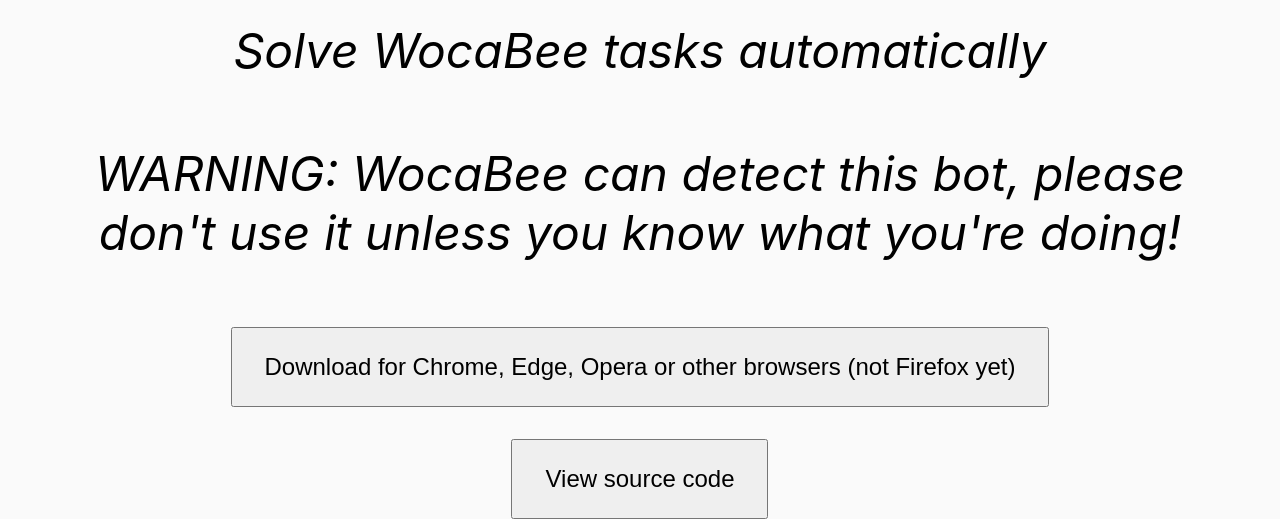
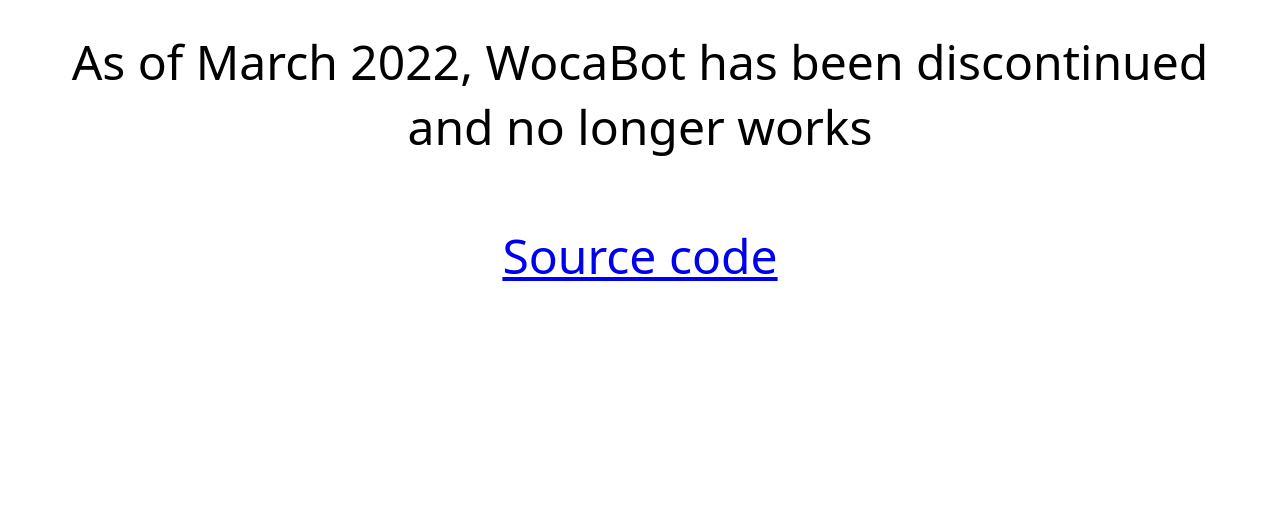
Before and after one commit to voytxt/wocabee-bot, a website built with Vite: page website/index.html in a window 1280 px wide. Shown: the part 331-850 px from the top of the page. After the commit the page ends 800 px from the top, so only its background shows below. Built offline with nearby package versions, Linux system fonts and the light colour scheme.

Commit message:
update website

```diff
--- a/website/index.html
+++ b/website/index.html
@@ -10,23 +10,17 @@
     />
     <meta name="google-site-verification" content="O2I38dKToPEjOl56B6yNmGnt05I-_RJ1nJYpRWFtlzQ" />
     <title>WocaBot - Solve WocaBee Automatically</title>
+    <link rel="stylesheet" href="style.css" />
   </head>
   <body>
     <main>
       <img src="./assets/logo.png" alt="WocaBot logo" />
-      <h1>Solve WocaBee tasks automatically</h1>
-      <h1>WARNING: WocaBee can detect this bot, please don't use it unless you know what you're doing!</h1>
 
-      <div class="buttons">
-        <a href="https://chrome.google.com/webstore/detail/ophfnmopijlbfkdlhdddhkfjffdpgdmf/">
-          <button>Download for Chrome, Edge, Opera or other browsers (not Firefox yet)</button>
-        </a>
-        <a href="https://github.com/vojta-dev/wocabee-bot">
-          <button>View source code</button>
-        </a>
-      </div>
+      <h1>As of March 2022, WocaBot has been discontinued and no longer works</h1>
+
+      <a href="https://github.com/vojta-dev/wocabee-bot">
+        <h1>Source code</h1>
+      </a>
     </main>
-
-    <script type="module" src="/main.js"></script>
   </body>
 </html>
--- a/website/main.js
+++ /dev/null
@@ -1 +0,0 @@
-import './style.css';
--- a/website/package.json
+++ b/website/package.json
@@ -8,6 +8,6 @@
     "preview": "vite preview"
   },
   "devDependencies": {
-    "vite": "^2.8.0"
+    "vite": "^5.0.0"
   }
 }
--- a/website/style.css
+++ b/website/style.css
@@ -1,7 +1,5 @@
 body {
-  margin: 0;
-  font-family: -apple-system, BlinkMacSystemFont, 'Segoe UI', Roboto, Oxygen, Ubuntu, Cantarell, 'Open Sans', 'Helvetica Neue', sans-serif;
-  background-color: #fafafa;
+  font-family: system-ui, sans-serif;
 }
 
 main {
@@ -20,22 +18,7 @@
 h1 {
   font-size: 3rem;
   font-weight: 400;
-  font-style: italic;
   text-align: center;
-}
-
-.buttons {
-  margin-top: 2rem;
-  display: flex;
-  flex-direction: column;
-  align-items: center;
-  gap: 2rem;
-}
-
-button {
-  padding: 1.5rem 2rem;
-  font-size: 1.5rem;
-  cursor: pointer;
 }
 
 @media (max-width: 1000px) {
```
Also changed, not shown: 1 other file.
